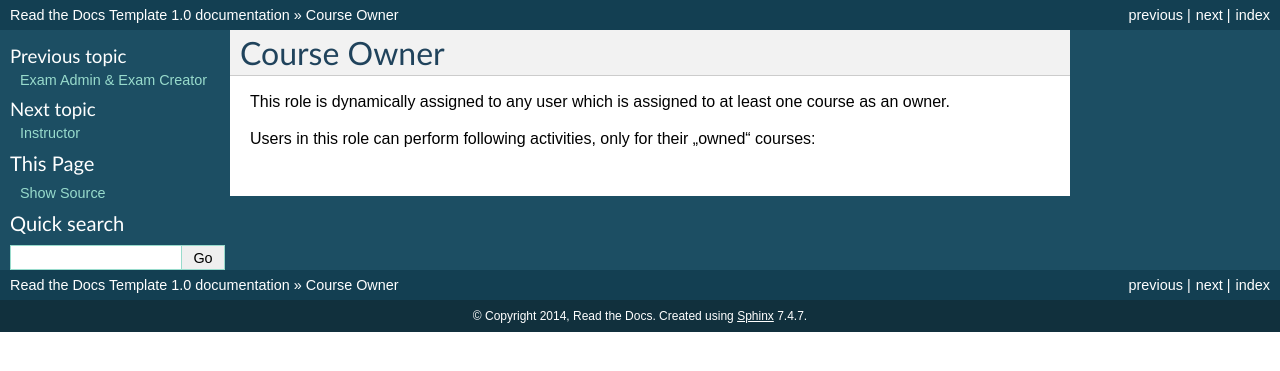
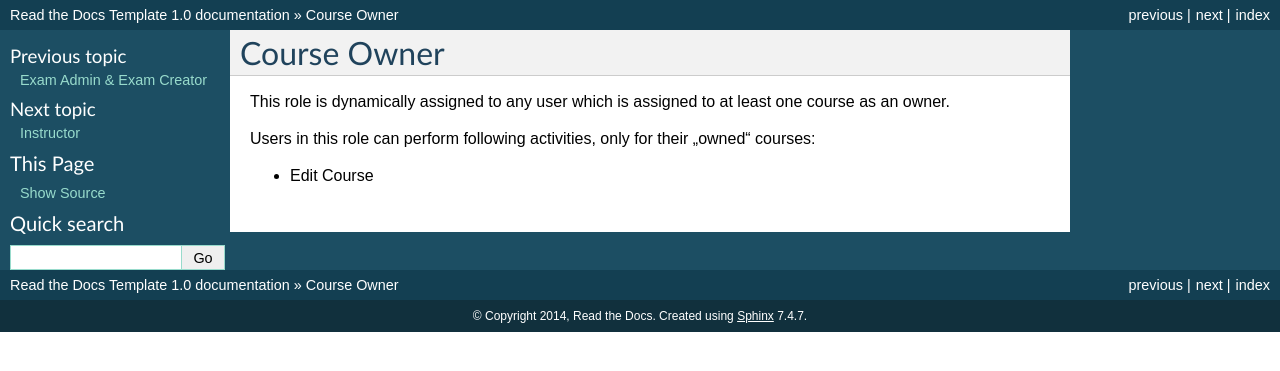
Before and after one commit to pslisko/performa365docs, a Sphinx documentation site: the page built from docs/gettoknow/course_owner.rst, in a window 1280 px wide. Shown: the top 371 px of the page. Built offline with Sphinx 7.4.7, drawn with Linux system fonts in a browser that asks for light colours; pages that are not in the unit, such as notebooks, are missing from menus.

Commit message:
Update course_owner.rst

```diff
--- a/docs/gettoknow/course_owner.rst
+++ b/docs/gettoknow/course_owner.rst
@@ -7,3 +7,5 @@ This role is dynamically assigned to any user which is assigned to at least one
 
 ..
 Users in this role can perform following activities, only for their „owned“ courses:
+
+* Edit Course
```
